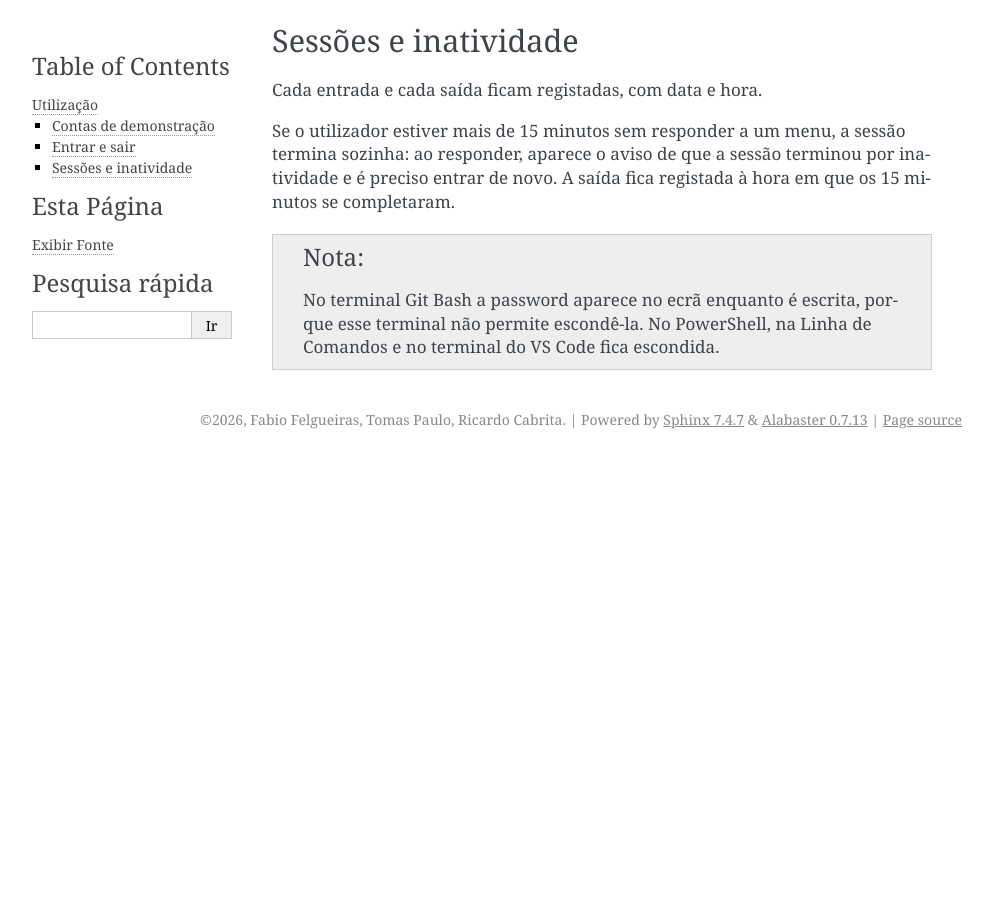
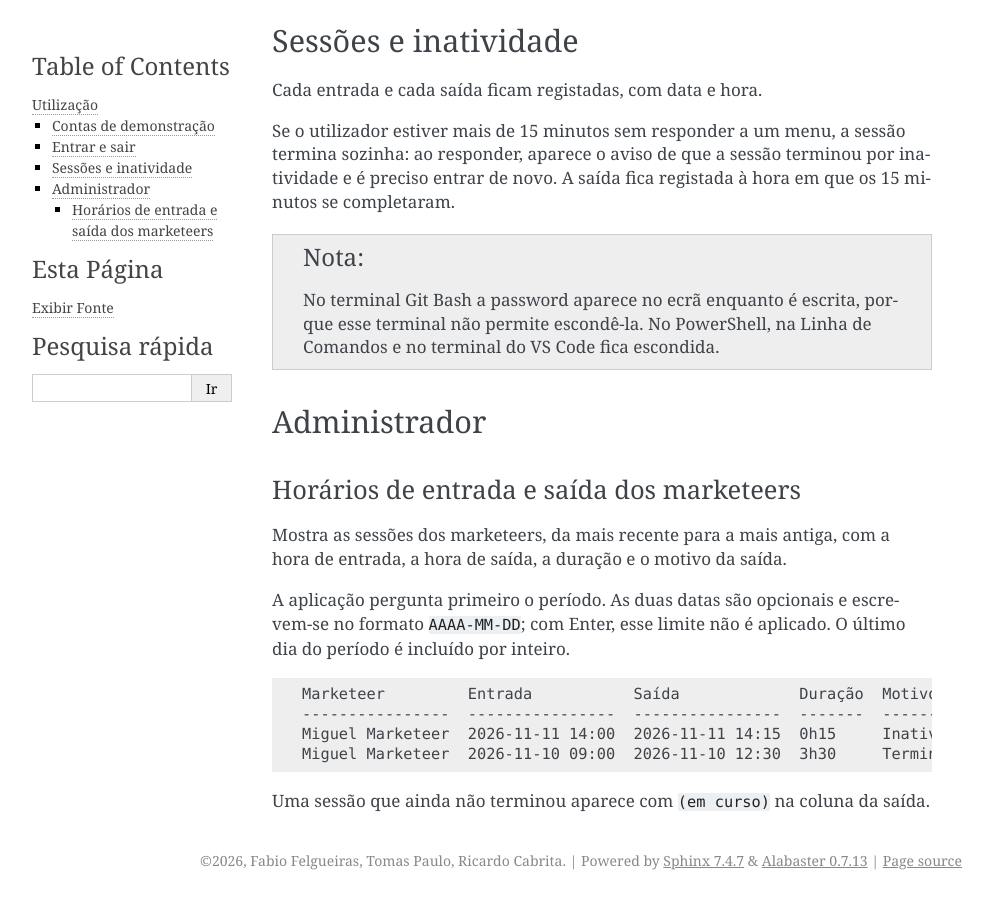
Before and after one commit to Blive77/ADC-TrabGrupo, a Sphinx documentation site: the page built from docs/utilizacao.rst, in a window 1280 px wide and 900 px high, scrolled down 849 px. Shown: the whole window, without its empty margins (148-1141 px from the left). Built offline with Sphinx 7.4.7, drawn with Linux system fonts in a browser that asks for light colours; before the commit the page ends 1308 px from its top, so only the background shows below that.

Commit message:
docs(horarios): documentar a consulta de horários

```diff
--- a/docs/arquitetura.rst
+++ b/docs/arquitetura.rst
@@ -26,6 +26,7 @@ Estrutura de pastas
        comum.py           funções partilhadas por todos os menus
        principal.py       menu inicial e entrada na aplicação
        perfis.py          menu de cada perfil
+       admin.py           opções do menu do Administrador
    tests/                 testes automáticos (pytest)
    docs/                  esta documentação (Sphinx)
    dados/                 criada no primeiro arranque; não vai para o Git
--- a/docs/referencia.rst
+++ b/docs/referencia.rst
@@ -94,3 +94,8 @@ Menus dos perfis
 ~~~~~~~~~~~~~~~~
 
 .. automodule:: gestor_campanhas.cli.perfis
+
+Opções do Administrador
+~~~~~~~~~~~~~~~~~~~~~~~
+
+.. automodule:: gestor_campanhas.cli.admin
--- a/docs/utilizacao.rst
+++ b/docs/utilizacao.rst
@@ -63,3 +63,26 @@ os 15 minutos se completaram.
    No terminal Git Bash a password aparece no ecrã enquanto é escrita, porque
    esse terminal não permite escondê-la. No PowerShell, na Linha de Comandos
    e no terminal do VS Code fica escondida.
+
+Administrador
+-------------
+
+Horários de entrada e saída dos marketeers
+~~~~~~~~~~~~~~~~~~~~~~~~~~~~~~~~~~~~~~~~~~
+
+Mostra as sessões dos marketeers, da mais recente para a mais antiga, com a
+hora de entrada, a hora de saída, a duração e o motivo da saída.
+
+A aplicação pergunta primeiro o período. As duas datas são opcionais e
+escrevem-se no formato ``AAAA-MM-DD``; com Enter, esse limite não é aplicado.
+O último dia do período é incluído por inteiro.
+
+.. code-block:: text
+
+   Marketeer         Entrada           Saída             Duração  Motivo
+   ----------------  ----------------  ----------------  -------  -----------------
+   Miguel Marketeer  2026-11-11 14:00  2026-11-11 14:15  0h15     Inatividade
+   Miguel Marketeer  2026-11-10 09:00  2026-11-10 12:30  3h30     Terminou a sessão
+
+Uma sessão que ainda não terminou aparece com ``(em curso)`` na coluna da
+saída.
```
